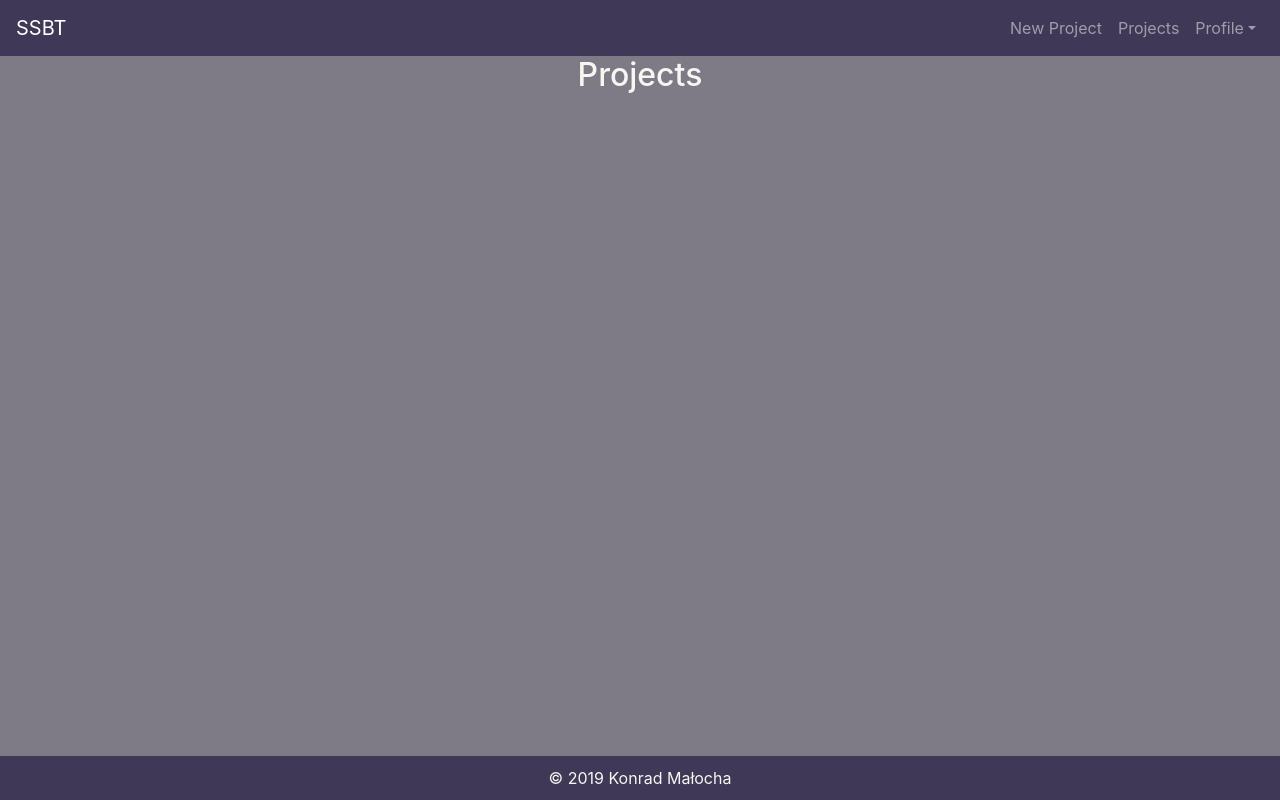
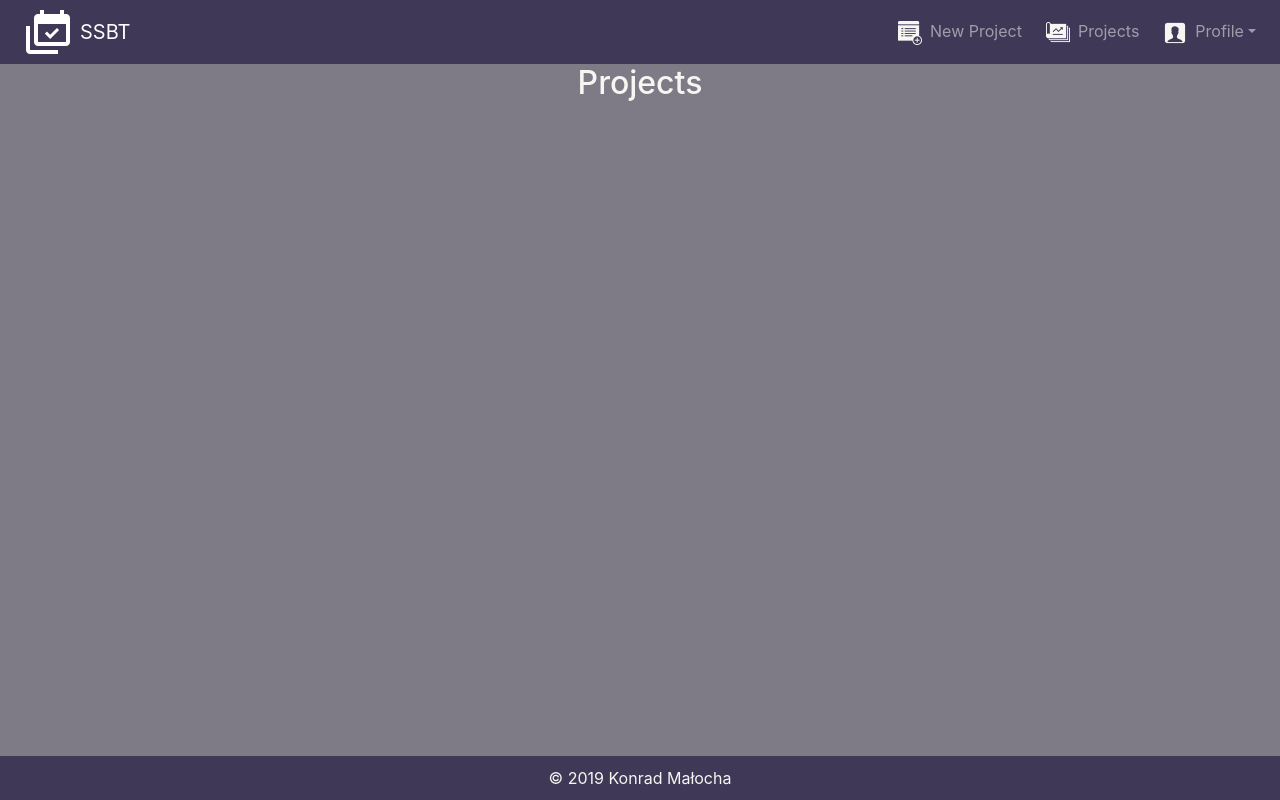
Before and after one commit to pankeny/Simple-Scrum-Board-Tool, a React (Create React App) app in the folder ssbt-client/: page / in a window 1280 px wide. Built offline with nearby package versions, Linux system fonts and the light colour scheme.

Commit message:
ssbt-client-005 complete nav with icons and styles

```diff
--- a/ssbt-client/src/App.css
+++ b/ssbt-client/src/App.css
@@ -38,7 +38,10 @@
 .navbar {
   background-color: #3f3957;
 }
-
+.navitem {
+  color: red;
+  display: inline-block;
+}
 /* ################################# FOOTER ################################# */
 .footer {
   background-color: #3f3957;
--- a/ssbt-client/src/components/Layout/Header.js
+++ b/ssbt-client/src/components/Layout/Header.js
@@ -13,6 +13,11 @@
   DropdownMenu,
   DropdownItem
 } from "reactstrap";
+
+import brand from "../../assets/logo.png";
+import add_project from "../../assets/add-project-24.png";
+import projects from "../../assets/projects-filled-24.png";
+import profile from "../../assets/icons8-name-filled-24.png";
 
 class Header extends Component {
   constructor(props) {
@@ -31,19 +36,28 @@
 
   render() {
     return (
+      <div>
         <Navbar className="navbar" dark expand="md">
+          <img src={brand} className="mx-2" />
           <NavbarBrand href="/">SSBT</NavbarBrand>
           <NavbarToggler onClick={this.toggle} />
           <Collapse isOpen={this.state.isOpen} navbar>
             <Nav className="ml-auto" navbar>
               <NavItem>
-              <NavLink href="#">New Project</NavLink>
+                <NavLink href="#">
+                  <img src={add_project} className="mx-2" />
+                  New Project
+                </NavLink>
               </NavItem>
               <NavItem>
-              <NavLink href="#">Projects</NavLink>
+                <NavLink href="#">
+                  <img src={projects} className="mx-2" />
+                  Projects
+                </NavLink>
               </NavItem>
               <UncontrolledDropdown nav inNavbar>
                 <DropdownToggle nav caret>
+                  <img src={profile} className="mx-2" />
                   Profile
                 </DropdownToggle>
                 <DropdownMenu className="drop-down-m" right>
@@ -56,6 +70,7 @@
             </Nav>
           </Collapse>
         </Navbar>
+      </div>
     );
   }
 }
```
Also changed, not shown: ssbt-client/src/assets/icons8-name-filled-24.png (added). Lines whose indentation alone changed are shown as unchanged.
